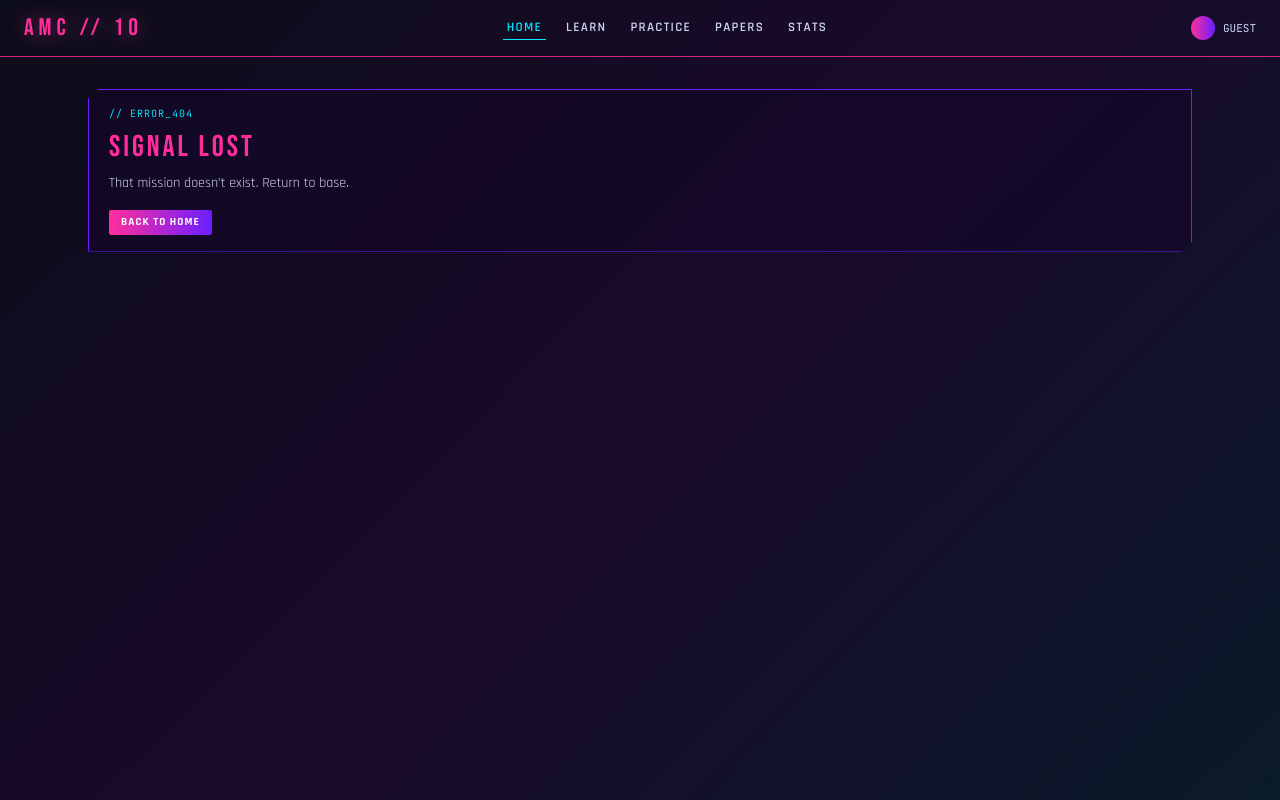
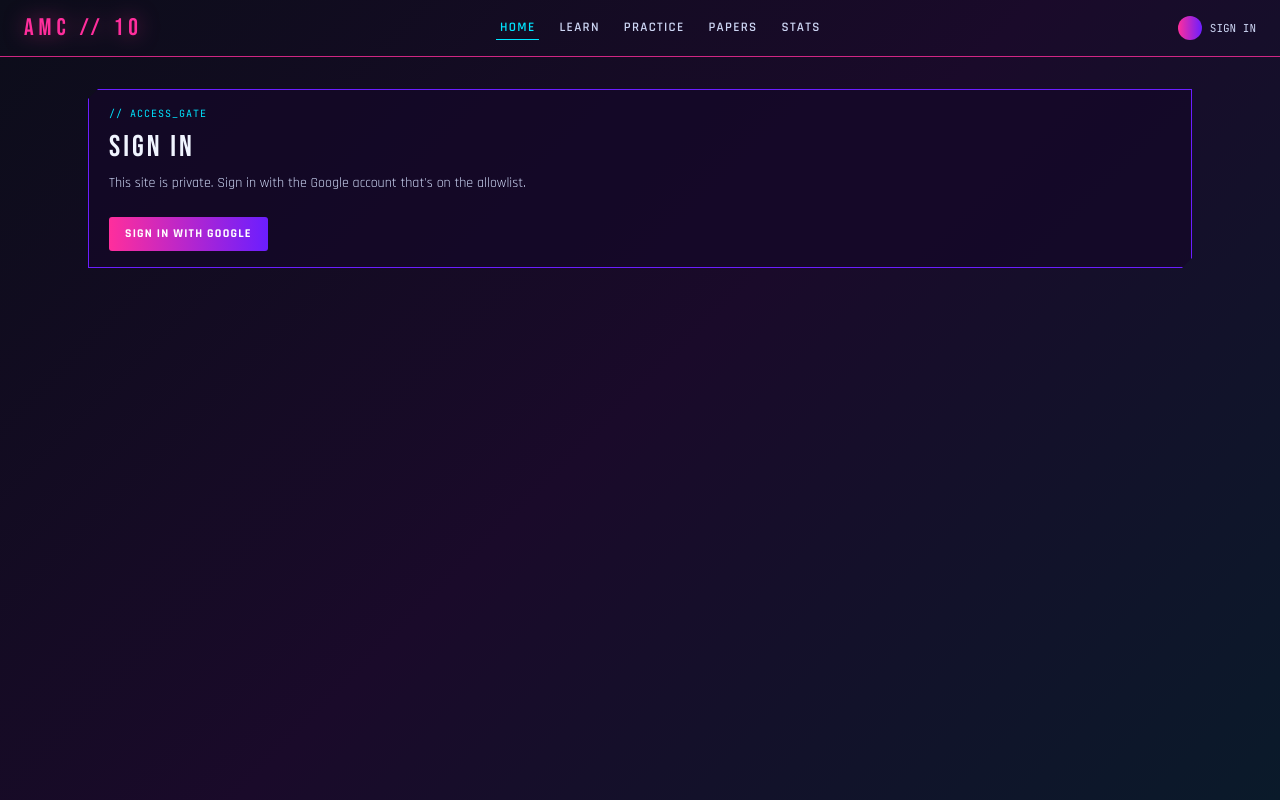
Before and after one commit to ajithkumarky/amc10, a Next.js app: page /signin in a window 1280 px wide. Before the commit this address had no page. Built offline with nearby package versions, Linux system fonts and the light colour scheme; no server answers.

Commit message:
feat(auth): /signin page + Nav reads /api/auth/me

```diff
--- /dev/null
+++ b/app/signin/page.tsx
@@ -0,0 +1,24 @@
+import { Panel } from '@/components/ui/panel';
+
+export const metadata = { title: 'Sign in — AMC // 10' };
+
+export default function SignInPage() {
+  return (
+    <Panel kicker="ACCESS_GATE">
+      <h1 className="font-display text-3xl tracking-widest text-cyber-ink">
+        SIGN IN
+      </h1>
+      <p className="mt-2 text-sm text-cyber-mute">
+        This site is private. Sign in with the Google account that&apos;s on the allowlist.
+      </p>
+      <div className="mt-6">
+        <a
+          href="/api/auth/google/login"
+          className="inline-flex items-center gap-3 rounded-[3px] bg-cyber-chip px-4 py-2 text-[12px] font-bold uppercase tracking-widest text-white"
+        >
+          Sign in with Google
+        </a>
+      </div>
+    </Panel>
+  );
+}
--- a/components/nav.tsx
+++ b/components/nav.tsx
@@ -1,5 +1,8 @@
+'use client';
+
 import Link from 'next/link';
 import type { Route } from 'next';
+import { useEffect, useState } from 'react';
 import { cn } from '@/lib/cn';
 
 export type NavSection = 'home' | 'learn' | 'practice' | 'papers' | 'stats';
@@ -12,7 +15,33 @@ const LINKS: { section: NavSection; label: string; href: string }[] = [
   { section: 'stats', label: 'STATS', href: '/progress' },
 ];
 
+interface User {
+  id: string;
+  email: string;
+  name: string | null;
+  image: string | null;
+}
+
 export function Nav({ active }: { active?: NavSection }) {
+  const [user, setUser] = useState<User | null>(null);
+  const [loaded, setLoaded] = useState(false);
+
+  useEffect(() => {
+    let aborted = false;
+    fetch('/api/auth/me')
+      .then((r) => r.json() as Promise<{ user: User | null }>)
+      .then((data) => {
+        if (!aborted) {
+          setUser(data.user);
+          setLoaded(true);
+        }
+      })
+      .catch(() => setLoaded(true));
+    return () => {
+      aborted = true;
+    };
+  }, []);
+
   return (
     <header className="flex items-center justify-between border-b border-cyber-pink/80 px-6 py-3">
       <Link
@@ -36,8 +65,28 @@ export function Nav({ active }: { active?: NavSection }) {
         ))}
       </nav>
       <div className="flex items-center gap-2 font-mono text-[11px] text-cyber-mute">
-        <span className="inline-block h-6 w-6 rounded-full bg-cyber-chip" aria-hidden />
-        <span>GUEST</span>
+        {!loaded ? (
+          <span>…</span>
+        ) : user ? (
+          <>
+            {user.image ? (
+              <img src={user.image} alt="" className="h-6 w-6 rounded-full" />
+            ) : (
+              <span className="inline-block h-6 w-6 rounded-full bg-cyber-chip" />
+            )}
+            <span>{(user.name ?? user.email).split(' ')[0]?.toUpperCase()}</span>
+            <form action="/api/auth/logout" method="post" className="ml-2 inline">
+              <button className="text-cyber-mute hover:text-cyber-cyan" type="submit">
+                SIGN OUT
+              </button>
+            </form>
+          </>
+        ) : (
+          <>
+            <span className="inline-block h-6 w-6 rounded-full bg-cyber-chip" />
+            <Link href={'/signin' as Route} className="hover:text-cyber-cyan">SIGN IN</Link>
+          </>
+        )}
       </div>
     </header>
   );
```
Also changed, not shown: 1 other file (tests, documents, lock files or other folders).
